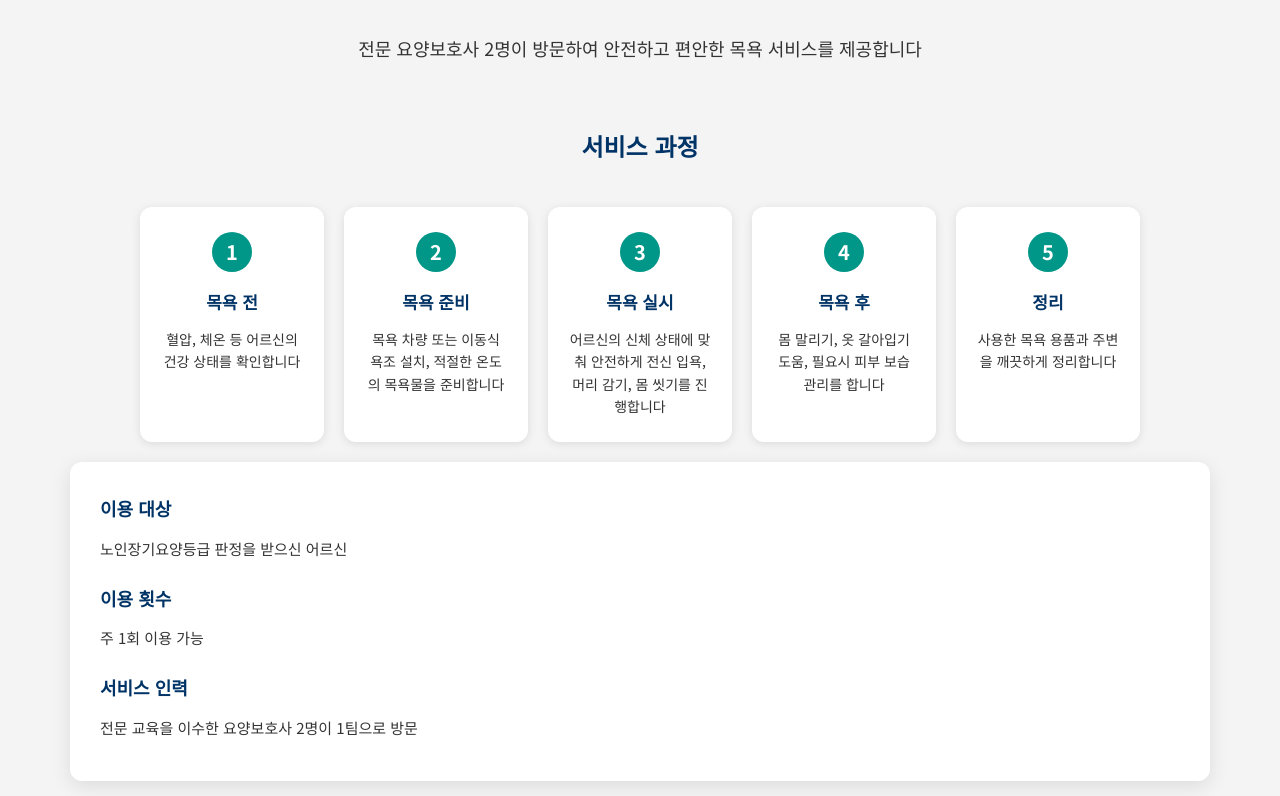
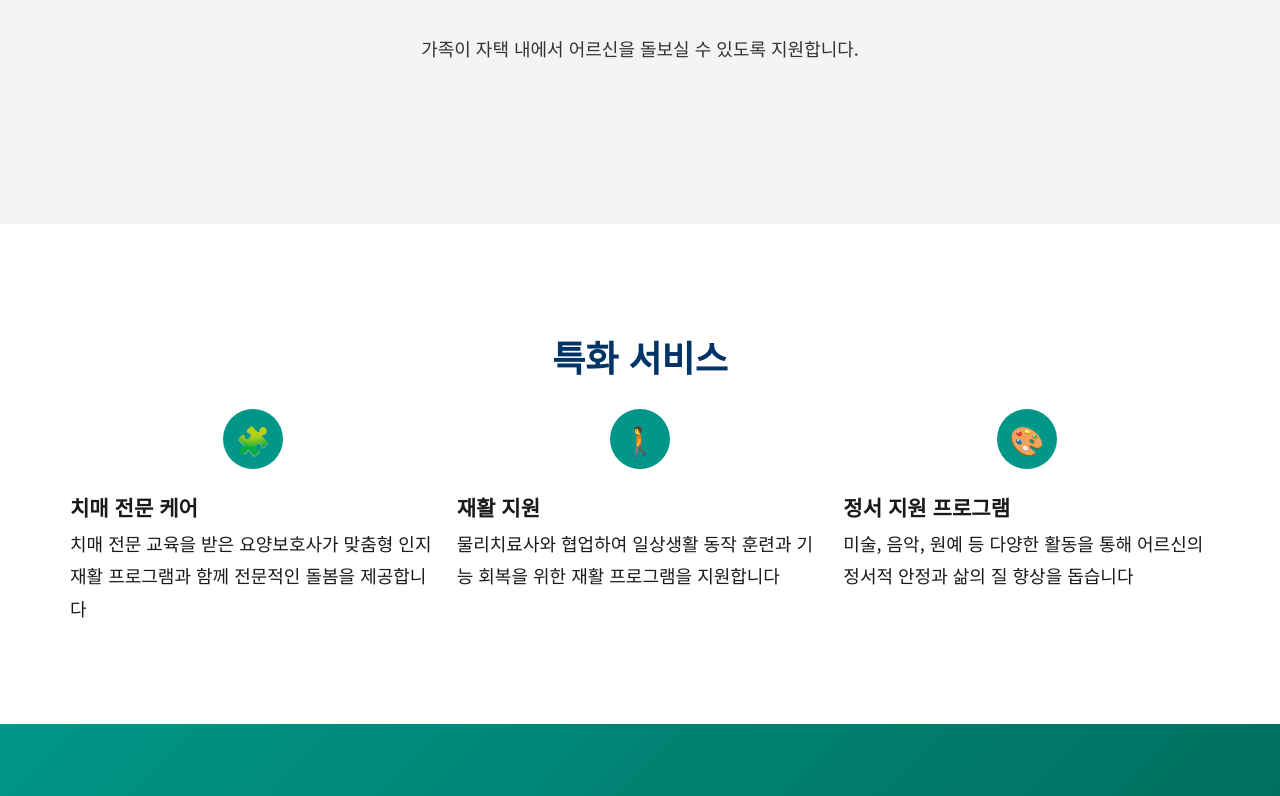
Before and after one commit to ujunja/health-website, a Nuxt app: page /services in a window 1280 px wide. Shown: the part 1564-2360 px from the top of the page. Built offline with nearby package versions, Linux system fonts and the light colour scheme.

Commit message:
20251005

```diff
--- a/components/AboutPreview.vue
+++ b/components/AboutPreview.vue
@@ -4,6 +4,7 @@
       <div class="about-content">
         <div class="about-text">
           <h2>내 부모님을 모시는 마음으로</h2>
+          <h4>전문 요양보호사 선생님이 댁의 가정을 방문하여 어르신을 돌보아 드립니다</h4>
           <p>저희 김해 힐링 재가노인복지센터은 '내 부모님을 모신다'는 마음가짐으로 어르신 한 분 한 분을 정성껏 섬기고 있습니다.</p>
           <p>어르신의 손과 발이 되어 편안한 노후를 보내실 수 있도록, 그리고 가족분들의 정신적, 육체적 부담을 덜어드릴 수 있도록 최선을 다하겠습니다.</p>
           <NuxtLink to="/about" class="btn btn-primary mt-20">센터 소개 보기</NuxtLink>
--- a/components/AppHeader.vue
+++ b/components/AppHeader.vue
@@ -19,7 +19,7 @@
           <NuxtLink to="/" class="logo" aria-label="김해 힐링 재가노인복지센터 홈">
             🏠 <span class="logo-text">
               <span class="logo-full">김해 힐링 재가노인복지센터</span>
-              <span class="logo-short">행복재가요양</span>
+              <span class="logo-short">김해 힐링 요양</span>
             </span>
           </NuxtLink>
 
@@ -60,7 +60,7 @@
       <div class="mobile-logo">
         <span class="mobile-logo-icon">🏠</span>
         <div class="mobile-logo-text">
-          <strong>행복재가요양</strong>
+          <strong>김해 힐링</strong>
           <small>어르신의 든든한 동반자</small>
         </div>
       </div>
--- a/components/ContactSection.vue
+++ b/components/ContactSection.vue
@@ -26,7 +26,7 @@
         <div class="contact-item">
           <div class="contact-icon" aria-hidden="true">💬</div>
           <h3>카카오톡 상담</h3>
-          <p>@행복재가요양</p>
+          <p>@힐링재가노인복지센터</p>
           <p>실시간 상담 가능</p>
         </div>
       </div>
--- a/components/HeroSection.vue
+++ b/components/HeroSection.vue
@@ -2,7 +2,7 @@
   <div class="hero">
     <div class="container">
       <h1>어르신의 행복한 오늘을 함께 만드는<br>든든한 동반자</h1>
-      <p>따뜻한 섬김과 전문적인 돌봄으로 어르신의 존엄하고 행복한 노후를 지원합니다</p>
+      <p>TODO:엄마 메세지로 수정</p>
       <div class="hero-buttons">
         <NuxtLink to="/services" class="btn btn-primary">서비스 안내 보기</NuxtLink>
         <NuxtLink to="/contact" class="btn btn-secondary">상담 문의하기</NuxtLink>
--- a/components/ServicesSection.vue
+++ b/components/ServicesSection.vue
@@ -12,7 +12,7 @@
         <ServiceCard
           icon="🛁"
           title="가족요양"
-          description="2명의 전문 요양보호사가 방문하여 안전하고 편안한 목욕 서비스를 제공합니다"
+          description="가족이 어르신을 돌보실 수 있도록 지원합니다."
         />
         <ServiceCard
           icon="💝"
--- a/pages/about.vue
+++ b/pages/about.vue
@@ -15,10 +15,10 @@
         <div class="about-content">
           <div class="about-text">
             <h2>내 부모님을 모시는 마음으로</h2>
-            <p>안녕하십니까. 김해 힐링 재가노인복지센터 대표 이연일입니다.</p>
+            <p>안녕하십니까. 김해 힐링 재가노인복지센터 대표 노순덕입니다.</p>
             <p>사랑과 배려 봉사로 어르신들을 안전하고 편안하게 지내시도록 도와드리겠습니다. 종사하시는 분들을 위해 투명하게 운영하며 신뢰받고 믿음이 가는 센터로 발전시키도록 하겠습니다.</p>
             <p>저희 센터를 방문하시는 모든 분들에게 감사드리며 가정에 건강과 행복이 충만하시길 기원드립니다.</p>
-            <p><strong>센터장 이 연 일 드림</strong></p>
+            <p><strong>센터장 노 순 덕 드림</strong></p>
           </div>
           <div class="about-image">
             <div class="about-image-placeholder">
@@ -48,7 +48,7 @@
           <article class="service-card">
             <div class="service-icon" aria-hidden="true">❤️</div>
             <h3>핵심 가치</h3>
-            <p>존중, 신뢰, 전문성을 바탕으로 어르신 한 분 한 분의 행복한 삶을 위해 최선을 다하겠습니다.</p>
+            <p>TODO: 수정 예정</p>
           </article>
         </div>
       </div>
--- a/pages/index.vue
+++ b/pages/index.vue
@@ -18,7 +18,7 @@
           />
           <ServiceCard
             icon="🛁"
-            title="방문목욕"
+            title="가족요양"
             description="2명의 전문 요양보호사가 방문하여 안전하고 편안한 목욕 서비스를 제공합니다"
           />
           <ServiceCard
@@ -45,7 +45,7 @@ useHead({
   meta: [
     {
       name: 'description',
-      content: '어르신의 행복한 노후를 함께하는 전문 재가요양서비스. 방문요양, 방문목욕, 치매 전문 케어 서비스를 제공합니다.'
+      content: '어르신의 행복한 노후를 함께하는 전문 재가요양서비스. 방문요양, 가족요양, 치매 전문 케어 서비스를 제공합니다.'
     }
   ]
 })
--- a/pages/services.vue
+++ b/pages/services.vue
@@ -73,50 +73,8 @@
       <div class="container">
         <h2 class="section-title">가족요양 서비스</h2>
         <p class="section-subtitle">
-          전문 요양보호사 2명이 방문하여 안전하고 편안한 목욕 서비스를 제공합니다
+          가족이 자택 내에서 어르신을 돌보실 수 있도록 지원합니다.
         </p>
-
-        <div class="bath-process">
-          <h3 class="text-center mb-20">서비스 과정</h3>
-          <div class="process-steps">
-            <div class="process-step">
-              <div class="step-number">1</div>
-              <h4>목욕 전</h4>
-              <p>혈압, 체온 등 어르신의 건강 상태를 확인합니다</p>
-            </div>
-            <div class="process-step">
-              <div class="step-number">2</div>
-              <h4>목욕 준비</h4>
-              <p>목욕 차량 또는 이동식 욕조 설치, 적절한 온도의 목욕물을 준비합니다</p>
-            </div>
-            <div class="process-step">
-              <div class="step-number">3</div>
-              <h4>목욕 실시</h4>
-              <p>어르신의 신체 상태에 맞춰 안전하게 전신 입욕, 머리 감기, 몸 씻기를 진행합니다</p>
-            </div>
-            <div class="process-step">
-              <div class="step-number">4</div>
-              <h4>목욕 후</h4>
-              <p>몸 말리기, 옷 갈아입기 도움, 필요시 피부 보습 관리를 합니다</p>
-            </div>
-            <div class="process-step">
-              <div class="step-number">5</div>
-              <h4>정리</h4>
-              <p>사용한 목욕 용품과 주변을 깨끗하게 정리합니다</p>
-            </div>
-          </div>
-        </div>
-
-        <div class="service-info-box mt-20">
-          <h4>이용 대상</h4>
-          <p>노인장기요양등급 판정을 받으신 어르신</p>
-
-          <h4>이용 횟수</h4>
-          <p>주 1회 이용 가능</p>
-
-          <h4>서비스 인력</h4>
-          <p>전문 교육을 이수한 요양보호사 2명이 1팀으로 방문</p>
-        </div>
       </div>
     </section>
 
@@ -168,7 +126,7 @@ useHead({
   meta: [
     {
       name: 'description',
-      content: '방문요양, 방문목욕, 치매 전문 케어 등 어르신을 위한 전문적인 재가요양서비스를 제공합니다.'
+      content: '방문요양, 가족요양, 치매 전문 케어 등 어르신을 위한 전문적인 재가요양서비스를 제공합니다.'
     }
   ]
 })
```
Also changed, not shown: pages/contact.vue (+7 -7 lines), 1 other file (tests, documents, lock files or other folders).
